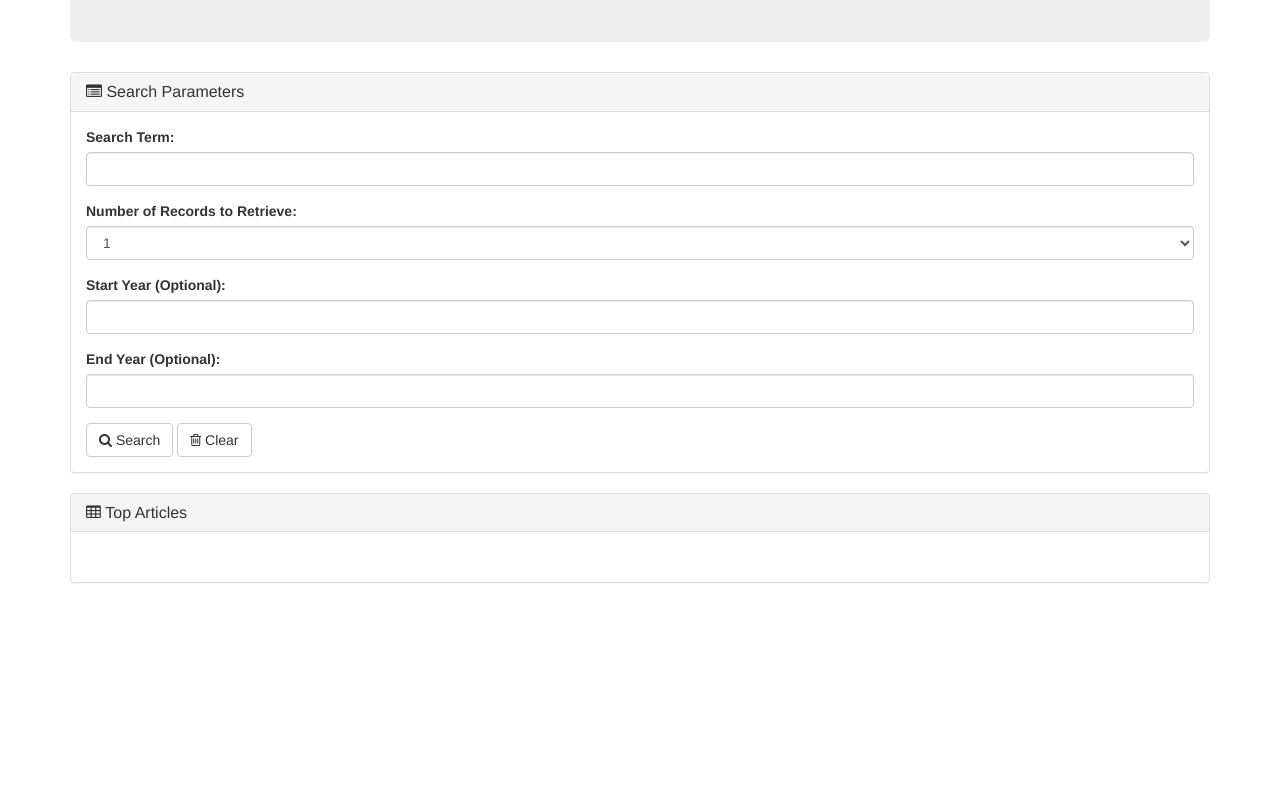
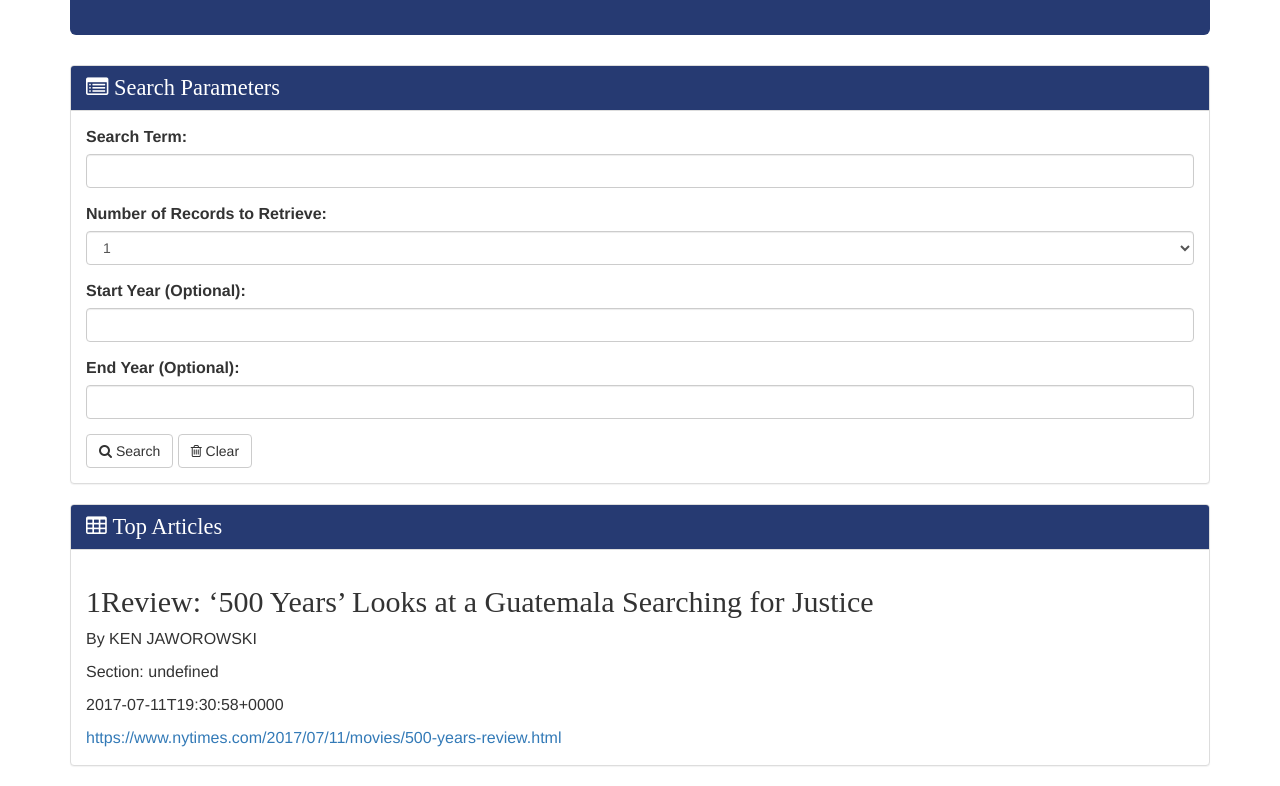
Before and after one commit to iamtheluckyest/NYT-Search, a plain HTML site: page index.html in a window 1280 px wide. Shown: the part 153-939 px from the top of the page. Before the commit the page ends 800 px from the top, so only its background shows below. Drawn offline with nearby package versions, Linux system fonts and the light colour scheme.

Commit message:
started styling

```diff
--- a/index.html
+++ b/index.html
@@ -59,11 +59,11 @@
 		  </div>
 		  <div class="panel-body">
 				<div class="result">
-					<h1><span id="result-number"></span><span id="headline"></span></h1>
-					<p id="author"></p>
-					<p id="section"></p>
-					<p id="date"></p>
-					<a id="webpage"></a>
+					<h2><span id="result-number">1</span><span id="headline">Review: ‘500 Years’ Looks at a Guatemala Searching for Justice</span></h2>
+					<p id="author">By KEN JAWOROWSKI</p>
+					<p id="section">Section: undefined</p>
+					<p id="date">2017-07-11T19:30:58+0000</p>
+					<a id="webpage" href="https://www.nytimes.com/2017/07/11/movies/500-years-review.html">https://www.nytimes.com/2017/07/11/movies/500-years-review.html</a>
 				</div>
 		  </div>
 		</div>
--- a/style.css
+++ b/style.css
@@ -1,3 +1,25 @@
+body {
+	font-size: 16px;
+	color: #333;
+}
+
+h1, h2, h3 {
+	font-family: 'Alegreya', serif;
+}
+
 h1 {
 	text-align: center;
 }
+
+.jumbotron, .panel > .panel-heading {
+	background-color: #263A72;
+	color:white;
+}
+
+.jumbotron > h1 {
+	font-size:3.5em;
+}
+
+.panel-heading > h3 {
+	font-size: 1.4em;
+}
```
